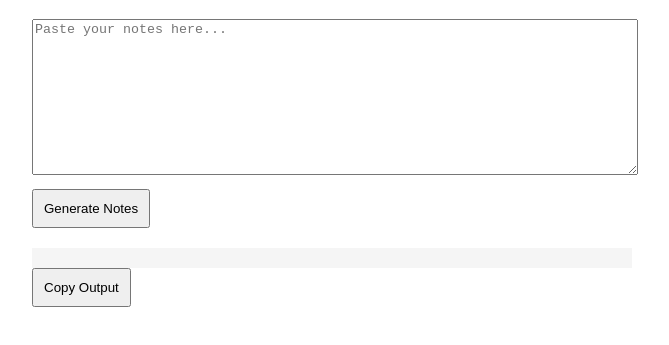
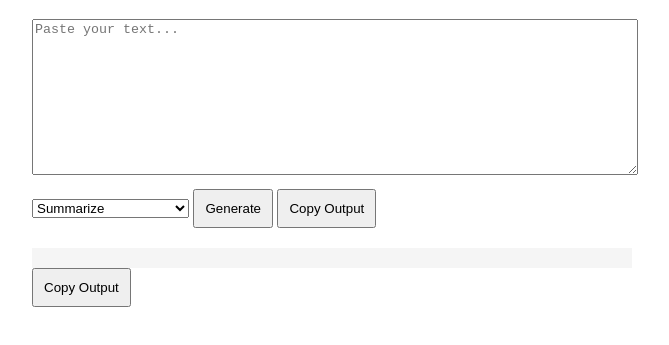
Before and after one commit to anishpungle12/ai-notes-app, a plain HTML site: page index.html in a window 1280 px wide. Shown: the part 81-426 px from the top of the page, without its empty margins (308-977 px from the left). Drawn offline with Linux system fonts and the light colour scheme.

Commit message:
Update index.html

```diff
--- a/index.html
+++ b/index.html
@@ -8,11 +8,18 @@
 
   <h1>AI Notes Generator</h1>
 
-  <textarea id="input" placeholder="Paste your notes here..."></textarea>
+<textarea id="input" placeholder="Paste your text..."></textarea>
 
-  <button onclick="generate()">Generate Notes</button>
+<select id="mode">
+  <option value="summary">Summarize</option>
+  <option value="explain">Explain Simply</option>
+  <option value="questions">Make Exam Questions</option>
+</select>
 
-  <div id="output"></div>
+<button onclick="generate()">Generate</button>
+<button onclick="copyText()">Copy Output</button>
+
+<div id="output"></div>
 
   <button onclick="copyText()">Copy Output</button>
 
```
